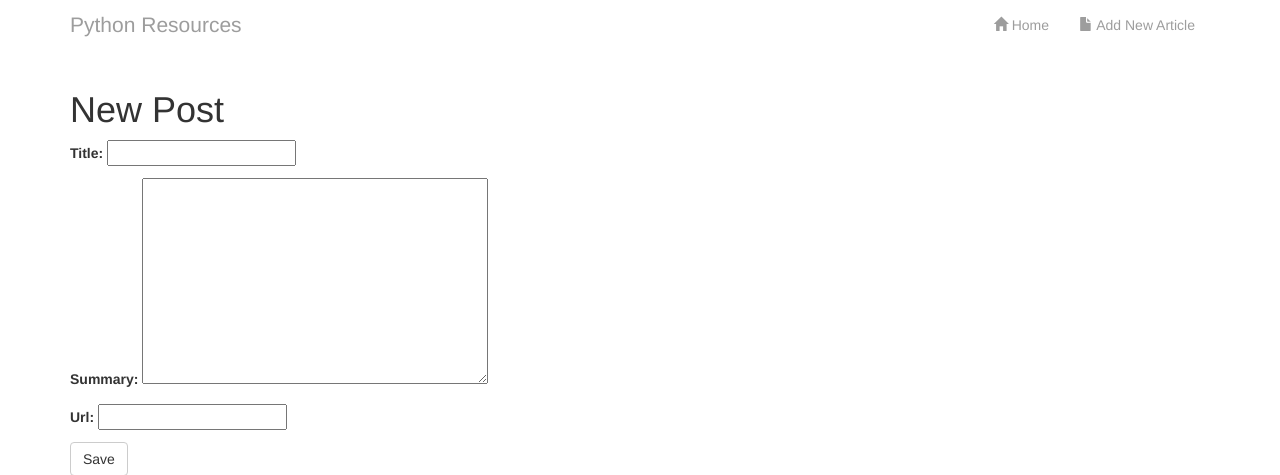
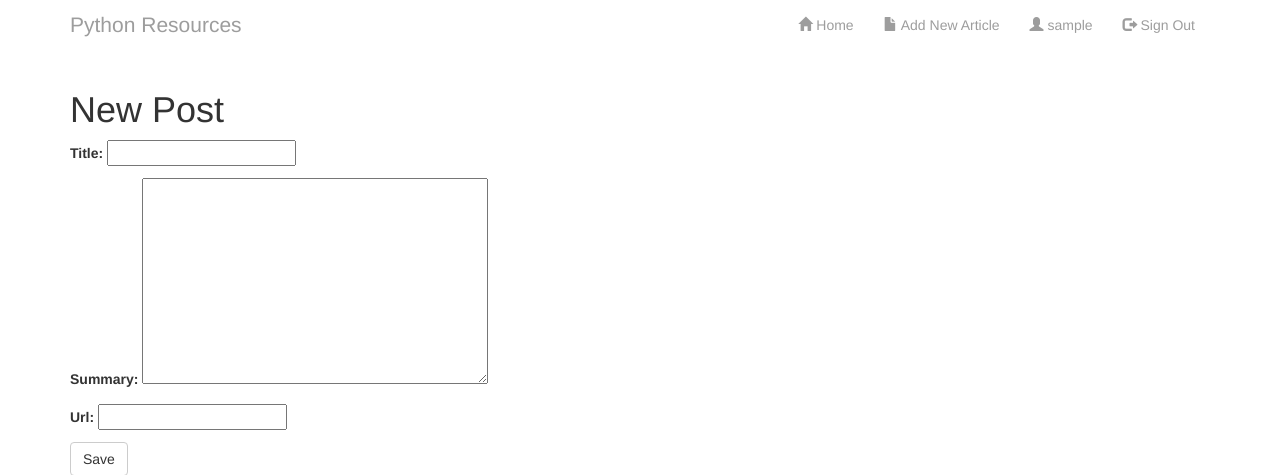
Before and after one commit to lkhedlund/python-resource-wall, a Django app: page /post/new/ in a window 1280 px wide. Shown: the top 475 px of the page. Run offline with Django 3.2, Linux system fonts and the light colour scheme; the visitor is signed in with stand-in values (Sample User, id 1); some libraries are stand-ins or nearby versions; some web fonts are replaced.

Commit message:
Commit before attempting to fix callables for login and out

```diff
--- a/posting_wall/templates/posting_wall/base.html
+++ b/posting_wall/templates/posting_wall/base.html
@@ -33,11 +33,12 @@
             {% if user.is_authenticated %}
               <li><a href="{% url 'post_new' %}"><span class="glyphicon glyphicon-file"></span> Add New Article</a></li>
               <!-- TODO: Add user profile -->
-              <!-- <li><a href="USER ID PATH"><span class="glyphicon glyphicon-user"></span> USER NAME </a></li>
-              <li><a href="/users/signout"><span class="glyphicon glyphicon-log-out"></span> Sign Out</a></li> -->
+              <li><a href="#"><span class="glyphicon glyphicon-user"></span> {{ user.username }} </a></li>
+              <li><a href="{% url 'django.contrib.auth.views.logout' %}"><span class="glyphicon glyphicon-log-out"></span> Sign Out</a></li>
             {% else %}
-              <li><a href="/users/new"><span class="glyphicon glyphicon-user"></span> Sign Up</a></li>
-              <li><a href="/users/signin"><span class="glyphicon glyphicon-log-in"></span> Sign In</a></li>
+            <!-- TODO: Add signup -->
+              <li><a href="#"><span class="glyphicon glyphicon-user"></span> Sign Up</a></li>
+              <li><a href="{% url 'django.contrib.auth.views.login' %}"><span class="glyphicon glyphicon-log-in"></span> Sign In</a></li>
             {% endif %}
             </ul>
           </div>
--- a/python_resource_wall/urls.py
+++ b/python_resource_wall/urls.py
@@ -20,5 +20,6 @@ admin.autodiscover()
 urlpatterns = [
     url(r'^admin/', include(admin.site.urls)),
     url(r'^accounts/login/$', 'django.contrib.auth.views.login'),
+    url(r'^accounts/logout/$', 'django.contrib.auth.views.logout', {'next_page': '/'}),
     url(r'', include('posting_wall.urls')),
 ]
```
